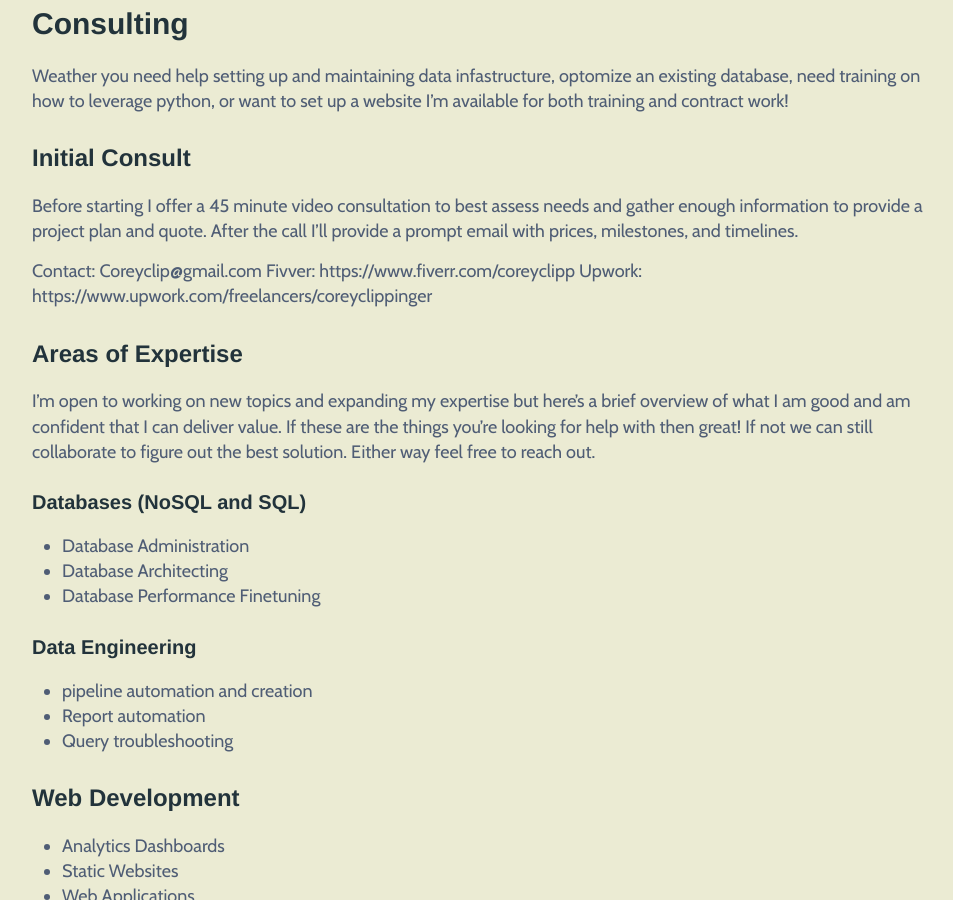
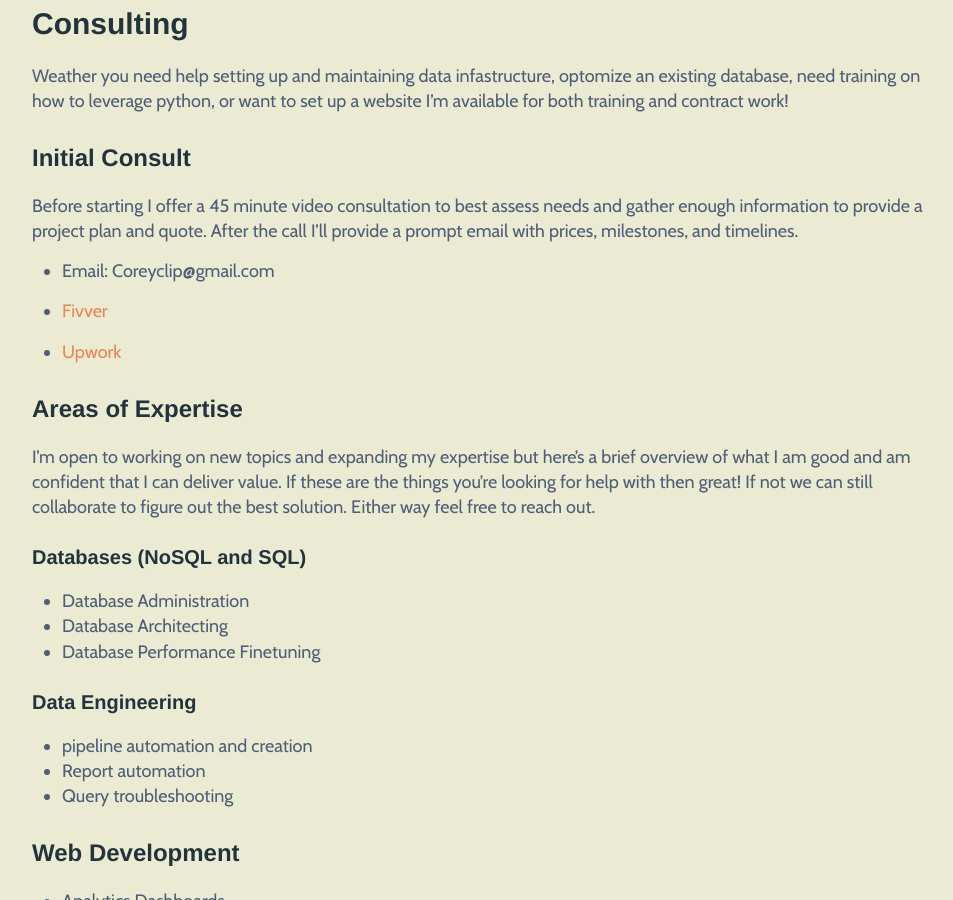
Before and after one commit to coreyclip/coreyclip.github.io, a Jekyll site: the page built from hire_me.md, in a window 1280 px wide and 900 px high, scrolled down 415 px. Shown: the whole window, without its empty margins (158-1111 px from the left). Built offline with Jekyll 4.4.1, drawn with Linux system fonts in a browser that asks for light colours; nearby versions of some CDN libraries; some web fonts are replaced; some of the changed lines change nothing that is shown.

Commit message:
fix link layout

```diff
--- a/hire_me.md
+++ b/hire_me.md
@@ -10,9 +10,11 @@ Weather you need help setting up and maintaining data infastructure, optomize an
 
 Before starting I offer a 45 minute video consultation to best assess needs and gather enough information to provide a project plan and quote. After the call I'll provide a prompt email with prices, milestones, and timelines.
 
-Contact: Coreyclip@gmail.com
-Fivver: https://www.fiverr.com/coreyclipp
-Upwork: https://www.upwork.com/freelancers/coreyclippinger
+- Email: Coreyclip@gmail.com
+
+- [Fivver](https://www.fiverr.com/coreyclipp)
+
+- [Upwork](https://www.upwork.com/freelancers/coreyclippinger)
 
 ## Areas of Expertise
 
```
